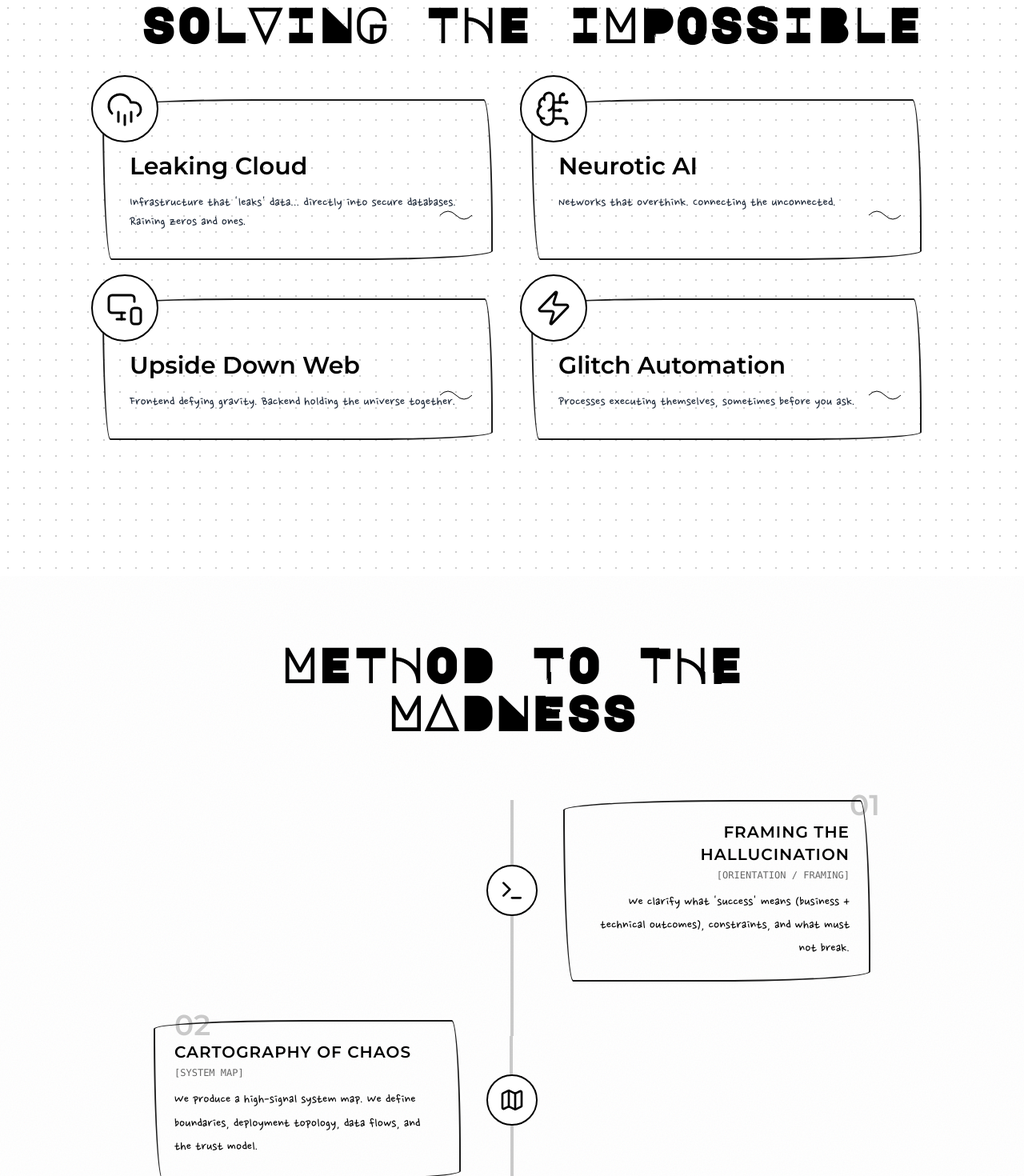
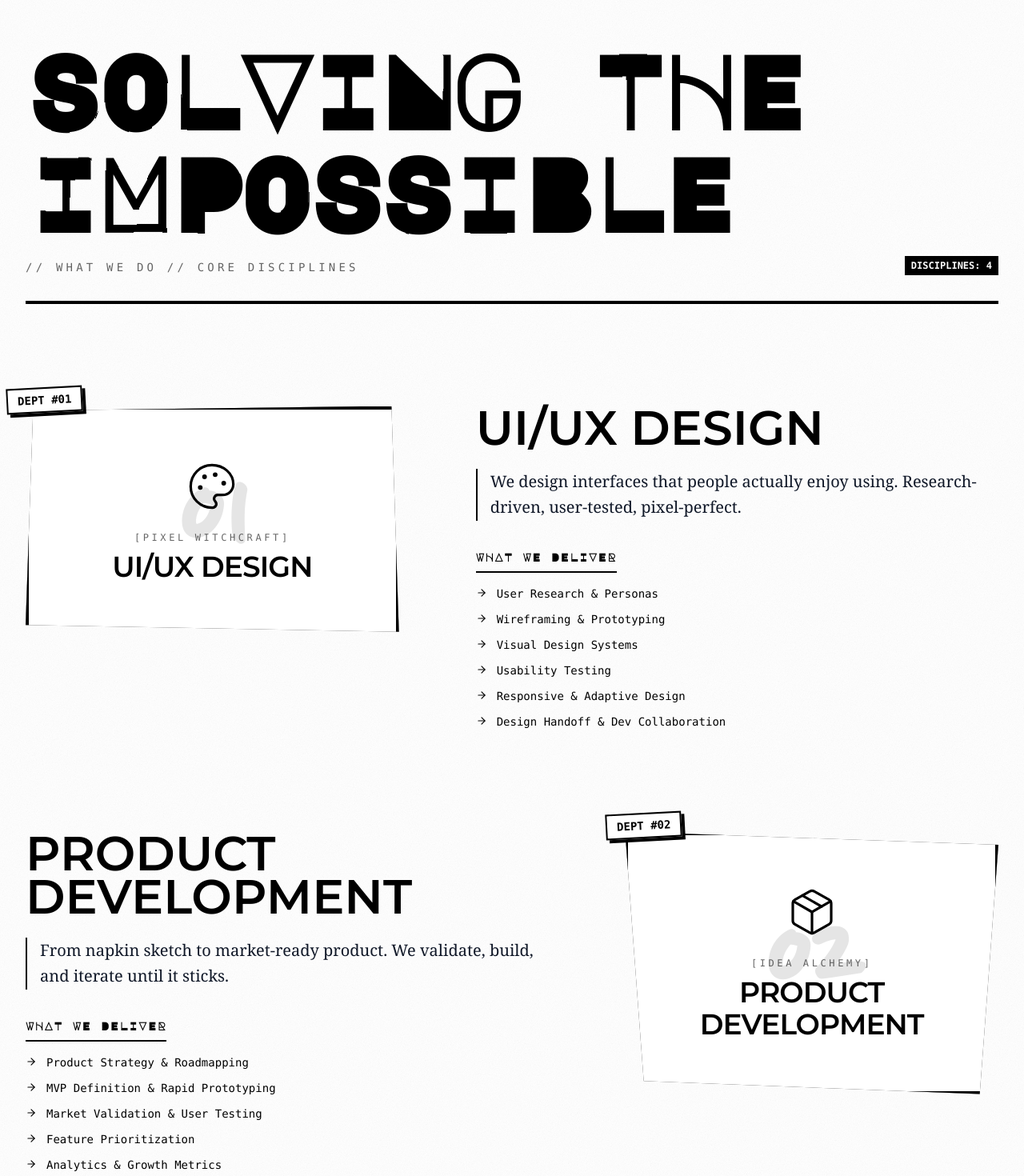
Before and after one commit to The-Absurd-Solutions/the-absurd-solution, a React (Vite) app: page / in a window 1280 px wide. Shown: the part 2360-3830 px from the top of the page at 80% size. Built offline with nearby package versions, Linux system fonts and the light colour scheme.

Commit message:
What we do update

```diff
--- a/components/Contact.tsx
+++ b/components/Contact.tsx
@@ -69,12 +69,12 @@ export const Contact: React.FC = () => {
         <section
             id="contact"
             aria-labelledby="contact-heading"
-            className="min-h-screen py-20 px-8 flex flex-col md:flex-row items-center justify-center gap-16 relative bg-white"
+            className="min-h-screen py-16 md:py-20 px-4 md:px-8 flex flex-col md:flex-row items-center justify-center gap-10 md:gap-16 relative bg-white"
         >
             <div className="w-full max-w-md">
                 <h2
                     id="contact-heading"
-                    className="text-5xl font-bold mb-8 text-black ink-effect"
+                    className="text-3xl md:text-5xl font-bold mb-6 md:mb-8 text-black ink-effect"
                 >
                     TELEPORT <br /> INTO OUR WORLD
                 </h2>
--- a/components/Services.tsx
+++ b/components/Services.tsx
@@ -1,77 +1,183 @@
 import React from 'react';
 import { motion } from 'framer-motion';
-import { CloudRain, BrainCircuit, MonitorSmartphone, Zap } from 'lucide-react';
+import { Palette, Package, Code2, Zap, ArrowRight } from 'lucide-react';
 import { GlitchText } from './GlitchText';
-import { Service } from '../types';
 
-const services: Service[] = [
+const services = [
   {
-    id: 'cloud',
-    title: "Leaking Cloud",
-    description: "Infrastructure that 'leaks' data... directly into secure databases. Raining zeros and ones.",
-    icon: CloudRain
+    id: '01',
+    category: "UI/UX Design",
+    absurdTitle: "Pixel Witchcraft",
+    description: "We design interfaces that people actually enjoy using. Research-driven, user-tested, pixel-perfect.",
+    offerings: [
+      "User Research & Personas",
+      "Wireframing & Prototyping",
+      "Visual Design Systems",
+      "Usability Testing",
+      "Responsive & Adaptive Design",
+      "Design Handoff & Dev Collaboration"
+    ],
+    icon: Palette
   },
   {
-    id: 'ai',
-    title: "Neurotic AI",
-    description: "Networks that overthink. Connecting the unconnected.",
-    icon: BrainCircuit
+    id: '02',
+    category: "Product Development",
+    absurdTitle: "Idea Alchemy",
+    description: "From napkin sketch to market-ready product. We validate, build, and iterate until it sticks.",
+    offerings: [
+      "Product Strategy & Roadmapping",
+      "MVP Definition & Rapid Prototyping",
+      "Market Validation & User Testing",
+      "Feature Prioritization",
+      "Analytics & Growth Metrics",
+      "Stakeholder Alignment"
+    ],
+    icon: Package
   },
   {
-    id: 'web',
-    title: "Upside Down Web",
-    description: "Frontend defying gravity. Backend holding the universe together.",
-    icon: MonitorSmartphone
+    id: '03',
+    category: "Software Development",
+    absurdTitle: "Code Sorcery",
+    description: "Full-stack engineering with modern tools. We build systems that scale, perform, and don't break at 3 AM.",
+    offerings: [
+      "Frontend & Backend Engineering",
+      "Cloud Architecture (AWS, GCP)",
+      "API Design & Integration",
+      "Database Design & Optimization",
+      "CI/CD & DevOps Pipelines",
+      "Security & Performance Audits"
+    ],
+    icon: Code2
   },
   {
-    id: 'auto',
-    title: "Glitch Automation",
-    description: "Processes executing themselves, sometimes before you ask.",
+    id: '04',
+    category: "Automation",
+    absurdTitle: "Laziness Engineering",
+    description: "If a human does it more than twice, we automate it. Workflows, pipelines, and processes on autopilot.",
+    offerings: [
+      "Business Process Automation",
+      "ETL & Data Pipelines",
+      "Infrastructure as Code",
+      "Automated Testing & QA",
+      "Monitoring & Alerting Systems",
+      "AI-Powered Workflows"
+    ],
     icon: Zap
   }
 ];
 
 export const Services: React.FC = () => {
   return (
-    <section id="services" className="min-h-screen py-20 px-8 relative overflow-hidden bg-white">
-      {/* Background Dot Grid */}
-      <div className="absolute inset-0 z-0 opacity-20 pointer-events-none"
-           style={{ backgroundImage: 'radial-gradient(#000000 1px, transparent 1px)', backgroundSize: '20px 20px' }}>
+    <section id="services" className="min-h-screen py-16 md:py-32 px-4 relative overflow-hidden bg-white">
+      {/* Background Static/Grain */}
+      <div className="absolute inset-0 opacity-10 pointer-events-none">
+        <svg className="w-full h-full">
+          <filter id="services_noise">
+            <feTurbulence type="fractalNoise" baseFrequency="0.9" numOctaves="3" stitchTiles="stitch" />
+            <feColorMatrix type="saturate" values="0" />
+          </filter>
+          <rect width="100%" height="100%" filter="url(#services_noise)" />
+        </svg>
       </div>
 
-      <div className="max-w-5xl mx-auto z-10 relative">
-         <h2 className="text-4xl md:text-6xl mb-16 text-right text-black">
-          <GlitchText text="SOLVING THE IMPOSSIBLE" />
-        </h2>
+      <div className="max-w-7xl mx-auto relative z-10 px-4">
+        {/* Header - matching Portfolio style */}
+        <div className="mb-12 md:mb-32 text-center md:text-left border-b-4 border-black pb-8">
+          <h2 className="text-3xl sm:text-5xl md:text-9xl text-black tracking-tighter uppercase leading-none">
+            <GlitchText text="SOLVING THE IMPOSSIBLE" />
+          </h2>
+          <div className="flex justify-between items-end mt-4">
+            <p className="font-mono text-xs md:text-sm tracking-[0.3em] uppercase opacity-60 hidden md:block">
+              // WHAT WE DO // CORE DISCIPLINES
+            </p>
+            <div className="bg-black text-white px-2 py-1 font-bold font-mono text-xs uppercase">
+              Disciplines: {services.length}
+            </div>
+          </div>
+        </div>
 
-        <div className="grid grid-cols-1 md:grid-cols-2 gap-12">
+        {/* Services Grid - stacked cards */}
+        <div className="flex flex-col gap-16 md:gap-32">
           {services.map((service, index) => (
             <motion.div
               key={service.id}
-              initial={{ x: index % 2 === 0 ? -50 : 50, opacity: 0 }}
-              whileInView={{ x: 0, opacity: 1 }}
-              viewport={{ once: true }}
-              className="group p-8 sketch-box relative bg-white transition-colors duration-300"
+              initial={{ opacity: 0, y: 50 }}
+              whileInView={{ opacity: 1, y: 0 }}
+              viewport={{ once: true, margin: "-100px" }}
+              className={`flex flex-col md:flex-row gap-8 md:gap-24 items-start group ${
+                index % 2 === 1 ? 'md:flex-row-reverse' : ''
+              }`}
             >
-              <div className="absolute -top-8 -left-4 ink-effect">
-                <motion.div
-                  whileHover={{
-                    rotate: [0, 10, -10, 0],
-                    scale: 1.1,
+              {/* Left: Icon + Number Area */}
+              <div className="w-full md:w-5/12 relative">
+                {/* Black Backdrop for depth */}
+                <div
+                  className="absolute inset-0 bg-black/90 transition-transform duration-500 group-hover:translate-x-3 group-hover:translate-y-3"
+                  style={{
+                    clipPath: index % 2 === 0
+                      ? "polygon(2% 2%, 98% 0, 100% 98%, 0 95%)"
+                      : "polygon(0 0, 100% 5%, 95% 100%, 5% 95%)"
                   }}
-                  className="bg-white border-2 border-black p-4 rounded-full"
+                ></div>
+
+                <div
+                  className="relative bg-white border-4 border-black p-8 md:p-16 flex flex-col items-center justify-center text-center transition-colors duration-500 group-hover:bg-black group-hover:text-white"
+                  style={{
+                    clipPath: index % 2 === 0
+                      ? "polygon(2% 2%, 98% 0, 100% 98%, 0 95%)"
+                      : "polygon(0 0, 100% 5%, 95% 100%, 5% 95%)"
+                  }}
                 >
-                  <service.icon size={48} strokeWidth={1.5} color="black" />
-                </motion.div>
+                  {/* Big Number */}
+                  <span className="text-[5rem] md:text-[10rem] font-black leading-none opacity-10 absolute top-1/2 left-1/2 -translate-x-1/2 -translate-y-1/2 select-none pointer-events-none">
+                    {service.id}
+                  </span>
+
+                  <div className="relative z-10">
+                    <service.icon size={48} strokeWidth={1.2} className="mx-auto mb-4 md:mb-6 md:w-16 md:h-16" />
+                    <p className="font-mono text-xs uppercase tracking-[0.3em] opacity-60 mb-2">
+                      [{service.absurdTitle}]
+                    </p>
+                    <h3 className="text-3xl md:text-4xl font-black font-sans uppercase tracking-tight">
+                      {service.category}
+                    </h3>
+                  </div>
+                </div>
+
+                {/* Stamped ID */}
+                <div className="absolute -top-6 -left-6 z-20 hidden md:block">
+                  <div className="border-2 border-black bg-white px-3 py-1 font-mono text-sm font-bold shadow-[4px_4px_0px_rgba(0,0,0,1)] -rotate-3">
+                    DEPT #{service.id}
+                  </div>
+                </div>
               </div>
 
-              <h3 className="text-3xl font-bold mt-8 mb-4 font-sans text-black group-hover:text-white transition-colors duration-300">{service.title}</h3>
-              <p className="text-lg text-gray-800 leading-snug group-hover:text-white transition-colors duration-300">{service.description}</p>
+              {/* Right: Description + Offerings */}
+              <div className="w-full md:w-7/12 relative">
+                <motion.h3
+                  className="text-2xl sm:text-4xl md:text-6xl font-black font-sans uppercase leading-[0.9] mb-4 md:mb-6 text-black"
+                >
+                  {service.category}
+                </motion.h3>
 
-              {/* Decorative Scribble */}
-              <svg className="absolute bottom-4 right-4 w-12 h-12 pointer-events-none">
-                  <path d="M0,10 Q10,0 20,10 T40,10" fill="none" strokeWidth="1" className="stroke-black group-hover:stroke-white transition-colors duration-300" />
-              </svg>
+                <p className="text-base md:text-xl font-serif text-gray-900 leading-relaxed mb-6 md:mb-8 border-l-2 border-black pl-4">
+                  {service.description}
+                </p>
+
+                <div>
+                  <h4 className="font-bold uppercase mb-4 text-sm tracking-widest border-b-2 border-black pb-2 inline-block">
+                    What We Deliver
+                  </h4>
+                  <ul className="list-none space-y-3 font-mono text-sm text-black">
+                    {service.offerings.map((offering, i) => (
+                      <li key={i} className="flex gap-3 items-start">
+                        <span className="text-black font-bold text-lg leading-none"><ArrowRight size={14} className="mt-0.5" /></span>
+                        {offering}
+                      </li>
+                    ))}
+                  </ul>
+                </div>
+              </div>
             </motion.div>
           ))}
         </div>
```
Also changed, not shown: components/About.tsx (+4 -4 lines), components/Hero.tsx (+4 -4 lines), components/Portfolio.tsx (+70 -21 lines), components/Process.tsx (+10 -10 lines), public/images/absurd-automation.png (added).
